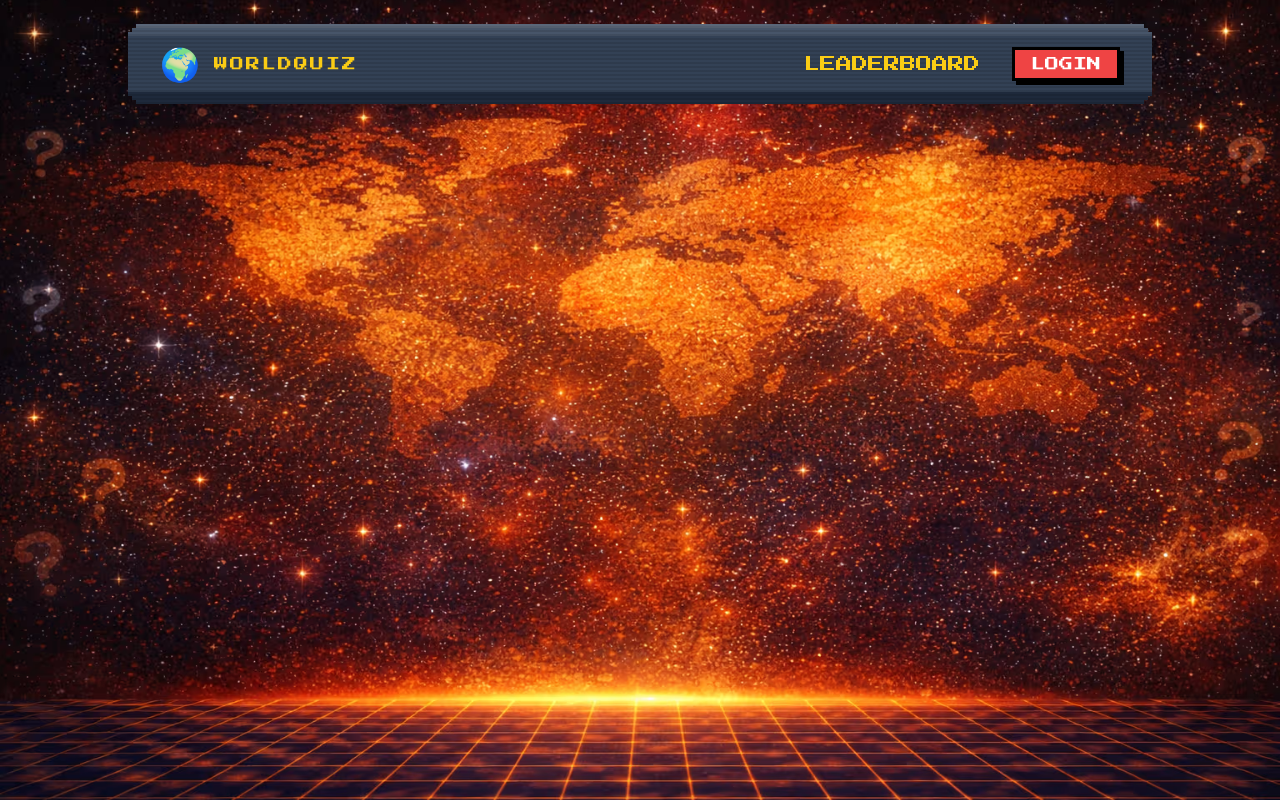
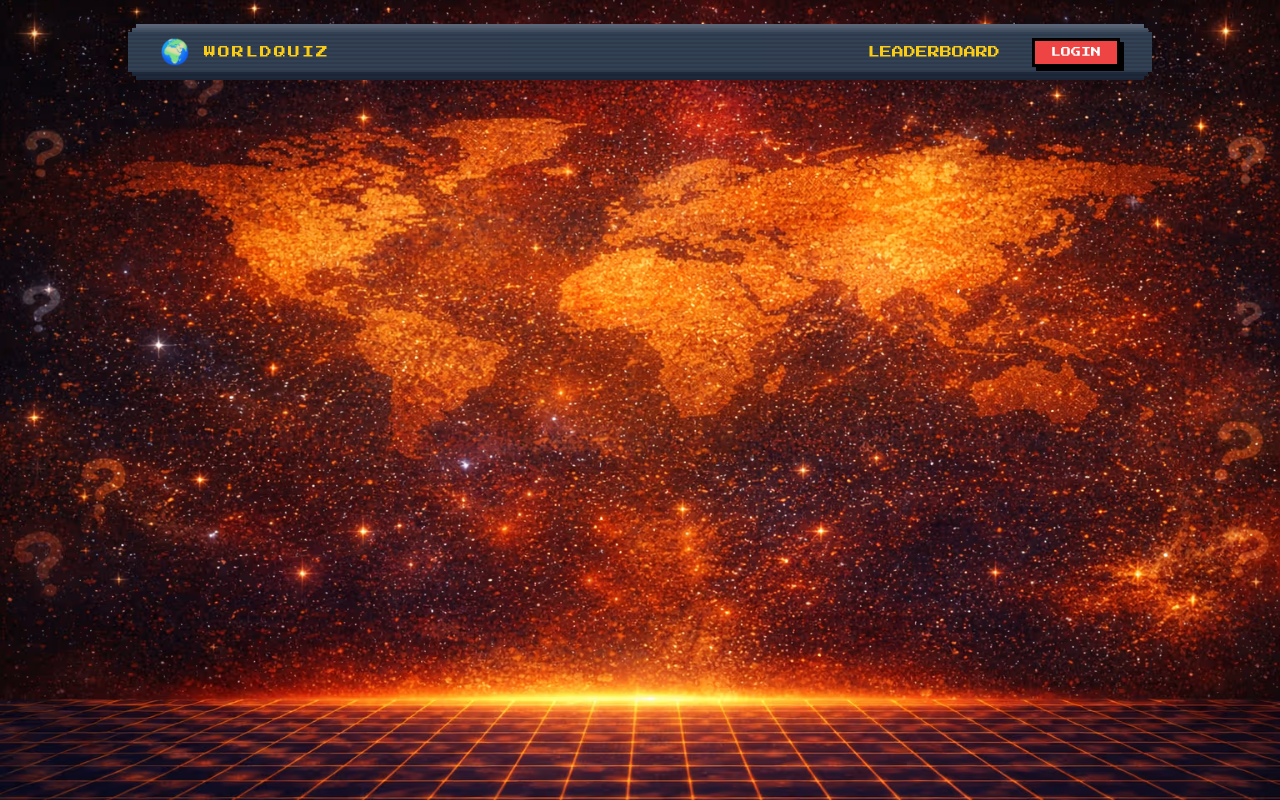
Before and after one commit to Dhananjoy333/world_quiz, a Next.js app: page / in a window 1280 px wide. Built offline with nearby package versions, Linux system fonts and the light colour scheme; no server answers.

Commit message:
responsive navbar done

```diff
--- a/app/globals.css
+++ b/app/globals.css
@@ -42,7 +42,7 @@
       -8px 0 0 #000;
   }
   .pixel-button {
-    @apply border-[3px] border-black py-1 px-4 text-sm text-white shadow-[4px_4px_0_black] active:translate-x-0.5 active:translate-y-0.5 active:shadow-[2px_2px_0_black] transition-all cursor-pointer ;
+    @apply border-[3px] border-black py-1 px-4 text-[10px] 2xl:text-sm  text-white shadow-[4px_4px_0_black] active:translate-x-0.5 active:translate-y-0.5 active:shadow-[2px_2px_0_black] transition-all cursor-pointer ;
   }
 
   .pixel-button-sm {
--- a/components/Navbar.tsx
+++ b/components/Navbar.tsx
@@ -5,14 +5,14 @@ const Navbar = () => {
     <>
     {/* DESKTOP NAVBAR - Hidden on mobile */}
       <header className="hidden md:flex relative flex-col items-center">
-        <nav className="navbar absolute top-6 left-1/2 -translate-x-1/2 w-[80%] h-20 flex items-center justify-between px-8 z-10">
-          <div className="flex items-center gap-3 text-[14px] text-[#facc15] tracking-[2px]">
-            <span className="text-[32px] mb-2">🌍</span>
+        <nav className="navbar absolute top-6 left-1/2 -translate-x-1/2 w-[80%] h-14 2xl:h-20 flex items-center justify-between px-8 z-10">
+          <div className="flex items-center gap-3 text-[12px] 2xl:text-[14px] text-[#facc15] tracking-[2px]">
+            <span className="text-[24px] 2xl:text-[32px] mb-2">🌍</span>
             WORLDQUIZ
           </div>
 
           <div className="flex items-center gap-8">
-            <span className="text-[#facc15] cursor-pointer hover:text-white transition-colors">LEADERBOARD</span>
+            <span className="text-[#facc15] cursor-pointer hover:text-white transition-colors text-[12px] 2xl:text-[14px]">LEADERBOARD</span>
             <Show when="signed-out">
               <SignInButton>
                 <button className="pixel-button bg-[#ef4444]">LOGIN</button>
```
